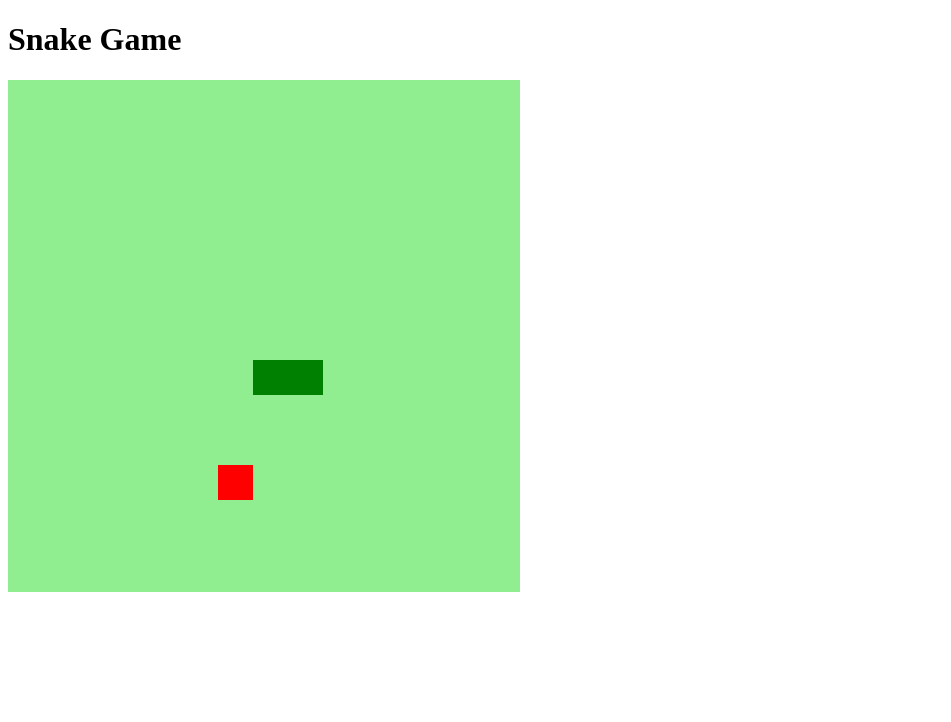
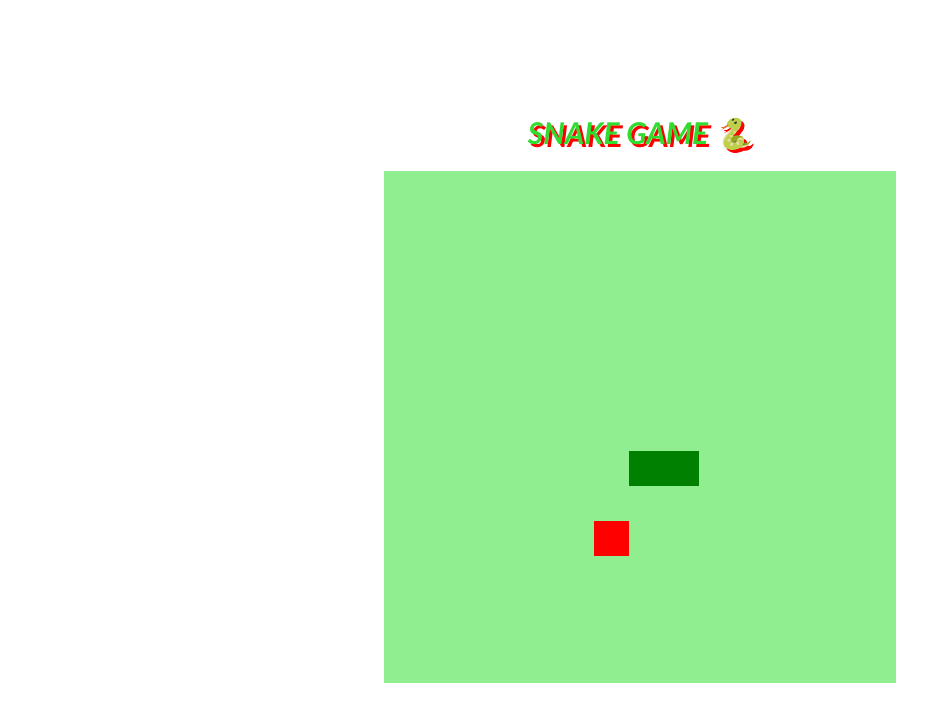
Before and after one commit to MayaraRocha95/JogodaCobrinha, a plain HTML site: page index.html in a window 1280 px wide. Shown: the whole page, without its empty margins (0-951 px from the left). Drawn offline with Linux system fonts and the light colour scheme.

Commit message:
adicionando estilização

```diff
--- a/index.html
+++ b/index.html
@@ -9,7 +9,7 @@
   <title>Snake Game</title>
 </head>
 <body>
-  <h1>Snake Game</h1>
+  <h1>SNAKE GAME 🐍</h1>
   <canvas id="snake" width="512" height="512"></canvas>
 </body>
 </html>
--- a/script.js
+++ b/script.js
@@ -67,8 +67,9 @@ function iniciarJogo(){
 
   if (snakeX != food.x || snakeY != food.y){
     snake.pop();
-  }else { food.x = Math.floor(Math.random() * 15 + 1) * box;
-     food.y = Math.floor(Math.random() *15 + 1) * box;
+  }
+  else { food.x = Math.floor(Math.random() * 13 + 1) * box;
+     food.y = Math.floor(Math.random() *13 + 1) * box;
 
   }
 
--- a/style.css
+++ b/style.css
@@ -1,3 +1,14 @@
 body{
-
+  height:95vh;
+  width:95;
+  display: flex;
+  justify-content:center;
+  align-items:center;
+  flex-direction:column;
+  }
+h1 {
+  font-family: 'Gill Sans', 'Gill Sans MT', Calibri, 'Trebuchet MS', sans-serif;
+  font-style:oblique;
+  font-size: 30px;
+  color: rgb(48, 220, 48);text-shadow: 0.1em 0.1em red;
 }
```
